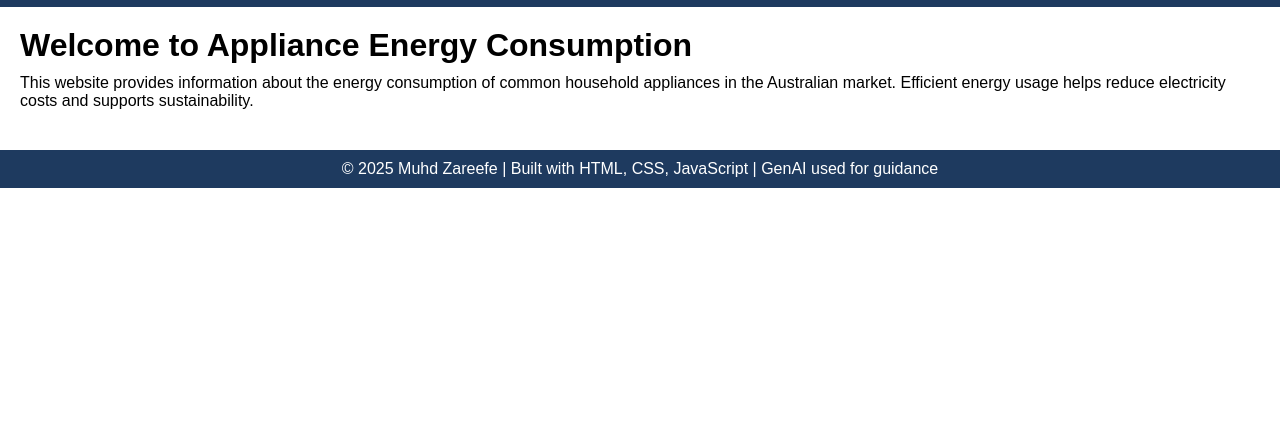
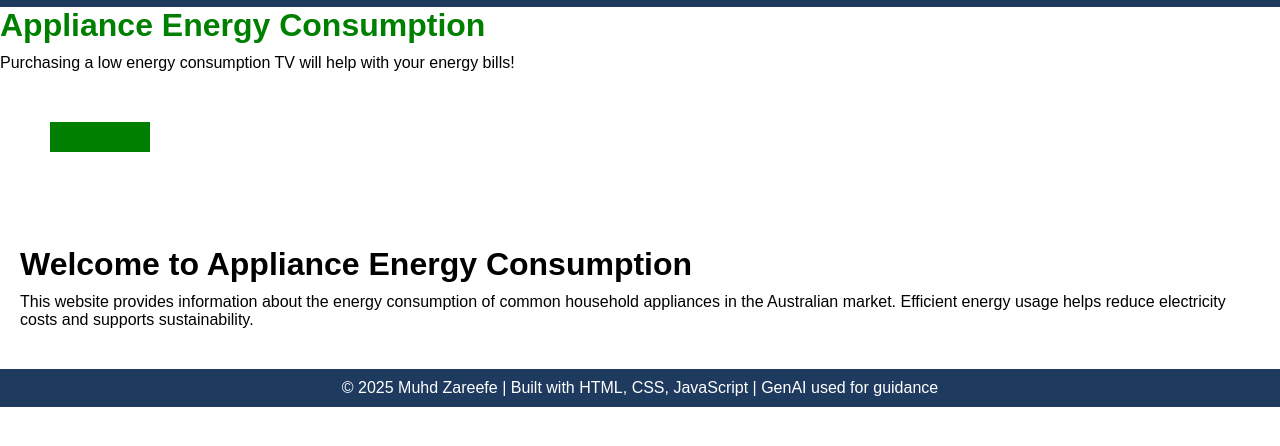
Before and after one commit to Zareefe/Tutorial-1A-COS30045, a plain HTML site: page index.html in a window 1280 px wide. Shown: the part 54-500 px from the top of the page. Drawn offline with nearby package versions, Linux system fonts and the light colour scheme.

Commit message:
feat: reset body; add h1/div/svg; link D3 and energy-d3.js; D3 — style h1, append paragraph, add SVG rects

```diff
--- /dev/null
+++ b/energy-d3.js
@@ -0,0 +1,14 @@
+d3.select("h1")
+.style("color", "green");
+d3.select("div")
+.append("p")
+.text("Purchasing a low energy consumption TV will help with your energy bills!");
+d3.select("svg")
+.append("rect")
+d3.select("svg")
+.append("rect")
+.attr("x", 50)
+.attr("y", 50)
+.attr("width", 100)
+.attr("height", 30)
+.style("fill", "green");
--- a/index.html
+++ b/index.html
@@ -19,6 +19,13 @@
       </ul>
     </nav>
   </header>
+    <h1>Appliance Energy Consumption</h1>
+    <div id="content"></div>
+    <!-- Give the SVG a size so shapes can be seen -->
+    <svg width="300" height="150"></svg>
+    <!-- Load D3 first, then your D3 code file -->
+    <script src="https://d3js.org/d3.v7.min.js"></script>
+    <script src="energy-d3.js"></script>
 
   <!-- Main Content -->
   <main>
```
Also changed, not shown: 1 other file.
